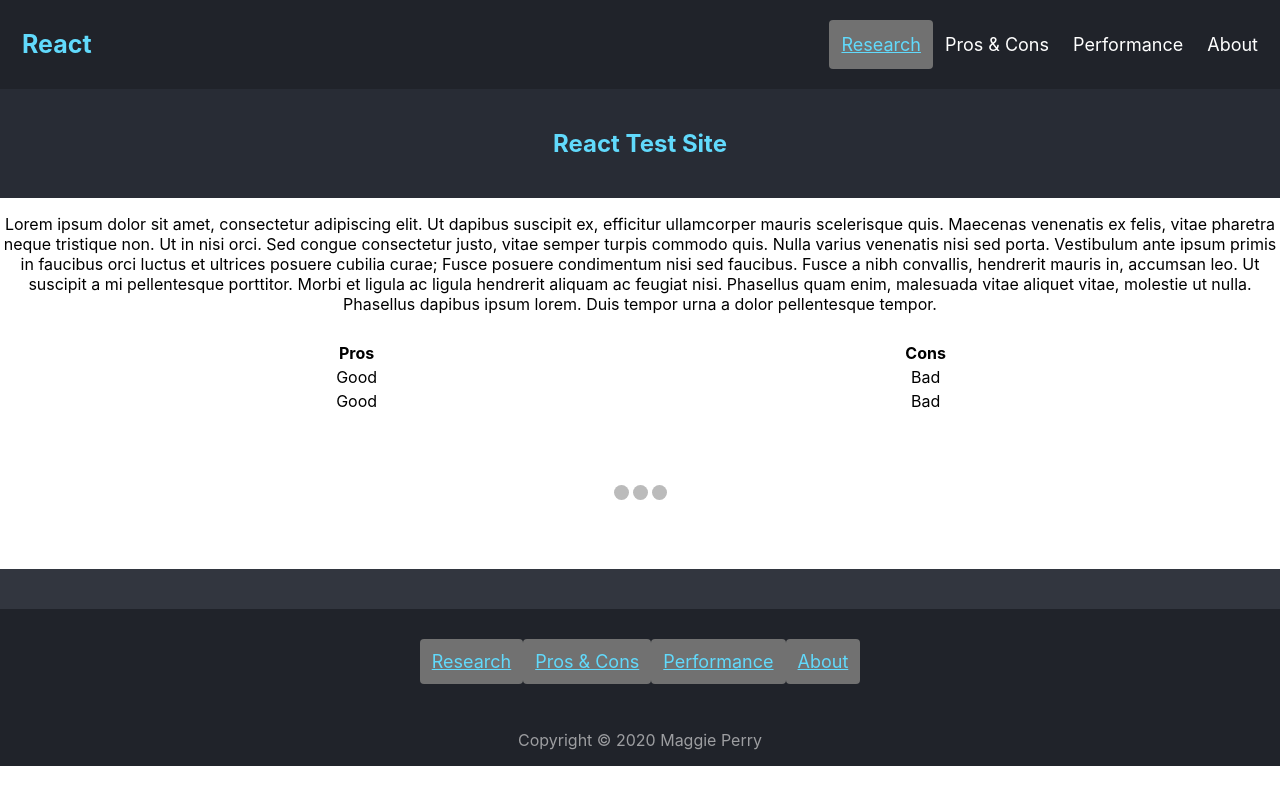
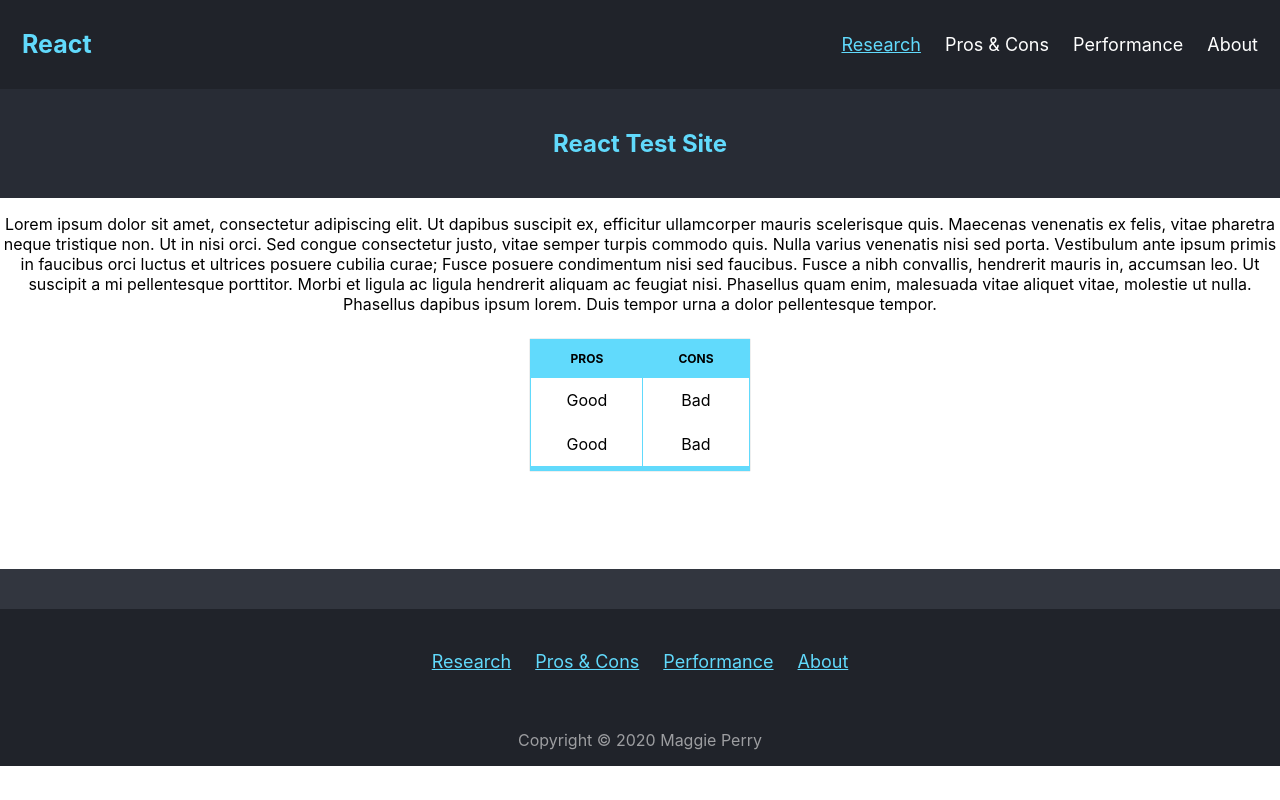
Before and after one commit to MaggiePerry/React-Test-Site, a React (Create React App) app: page / in a window 1280 px wide. Built offline with nearby package versions, Linux system fonts and the light colour scheme.

Commit message:
added styles to table, and removed slideshow features

```diff
--- a/src/App.css
+++ b/src/App.css
@@ -101,107 +101,27 @@
    Table
    ========================================================================== */
 .table table{
-  width: 100%;
-  padding: 10px 70px 50px 70px;
+  margin: 25px auto;
+  border-collapse: collapse;
+  border-bottom: 5px solid var(--react-blue);
+  box-shadow: 0px 0px 1px 0px var(--light-gray);
 }
 
-/* ==========================================================================
-   Slideshow
-   ========================================================================== */
-
-* {box-sizing:border-box}
-
-/* Slideshow container */
-.slideshow-container {
-  max-width: 1000px;
-  position: relative;
-  margin: auto;
+/* .table td:hover {
+  background: var(--light-gray) 20%;
+  color: var(--white);
+} */
+.table th, td {
+  border: 1px solid var(--react-blue);
+  border-top: none;
+  border-bottom: none;
+  padding: 12px 35px;
+  border-collapse: collapse;
 }
-
-/* Hide the images by default */
-.mySlides {
-  display: none;
-}
-
-/* Next & previous buttons */
-.prev, .next {
-  cursor: pointer;
-  position: absolute;
-  top: 50%;
-  width: auto;
-  margin-top: -22px;
-  padding: 16px;
-  color: white;
-  font-weight: bold;
-  font-size: 18px;
-  transition: 0.6s ease;
-  border-radius: 0 3px 3px 0;
-  user-select: none;
-}
-
-/* Position the "next button" to the right */
-.next {
-  right: 0;
-  border-radius: 3px 0 0 3px;
-}
-
-/* On hover, add a black background color with a little bit see-through */
-.prev:hover, .next:hover {
-  background-color: rgba(0,0,0,0.8);
-}
-
-/* Caption text */
-.text {
-  color: #f2f2f2;
-  font-size: 15px;
-  padding: 8px 12px;
-  position: absolute;
-  bottom: 8px;
-  width: 100%;
-  text-align: center;
-}
-
-/* Number text (1/3 etc) */
-.numbertext {
-  color: #f2f2f2;
+.table th {
+  background: var(--react-blue);
+  text-transform: uppercase;
   font-size: 12px;
-  padding: 8px 12px;
-  position: absolute;
-  top: 0;
-}
-
-/* The dots/bullets/indicators */
-.dot {
-  cursor: pointer;
-  height: 15px;
-  width: 15px;
-  margin: 0 2px;
-  background-color: #bbb;
-  border-radius: 50%;
-  display: inline-block;
-  transition: background-color 0.6s ease;
-}
-
-.active, .dot:hover {
-  background-color: #717171;
-}
-
-/* Fading animation */
-.fade {
-  -webkit-animation-name: fade;
-  -webkit-animation-duration: 1.5s;
-  animation-name: fade;
-  animation-duration: 1.5s;
-}
-
-@-webkit-keyframes fade {
-  from {opacity: .4}
-  to {opacity: 1}
-}
-
-@keyframes fade {
-  from {opacity: .4}
-  to {opacity: 1}
 }
 
 
--- a/src/components/Page.js
+++ b/src/components/Page.js
@@ -20,11 +20,13 @@
 
             <div className="table">
                 <table>
-                    <tbody>
+                    <thead>
                         <tr>
                             <th>Pros</th>
                             <th>Cons</th>
                         </tr>
+                    </thead>
+                    <tbody>
                         <tr>
                             <td>Good</td>
                             <td>Bad</td>
@@ -34,37 +36,7 @@
                             <td>Bad</td>
                         </tr>
                     </tbody>
-            </table>
-            </div>
-
-            <div class="slideshow-container">
-                <div class="mySlides fade">
-                    <div class="numbertext">1 / 3</div>
-                    <img src="img1.jpg"/>
-                    <div class="text">Caption Text</div>
-                </div>
-
-                <div class="mySlides fade">
-                    <div class="numbertext">2 / 3</div>
-                    <img src="img2.jpg"/>
-                    <div class="text">Caption Two</div>
-                </div>
-
-                <div class="mySlides fade">
-                    <div class="numbertext">3 / 3</div>
-                    <img src="img3.jpg"/>
-                    <div class="text">Caption Three</div>
-                </div>
-
-                <a class="prev" onclick="plusSlides(-1)">&#10094;</a>
-                <a class="next" onclick="plusSlides(1)">&#10095;</a>
-            </div>
-            <br></br>
-
-            <div>
-            <span class="dot" onclick="currentSlide(1)"></span>
-            <span class="dot" onclick="currentSlide(2)"></span>
-            <span class="dot" onclick="currentSlide(3)"></span>
+                </table>
             </div>
 
             </article>
```
